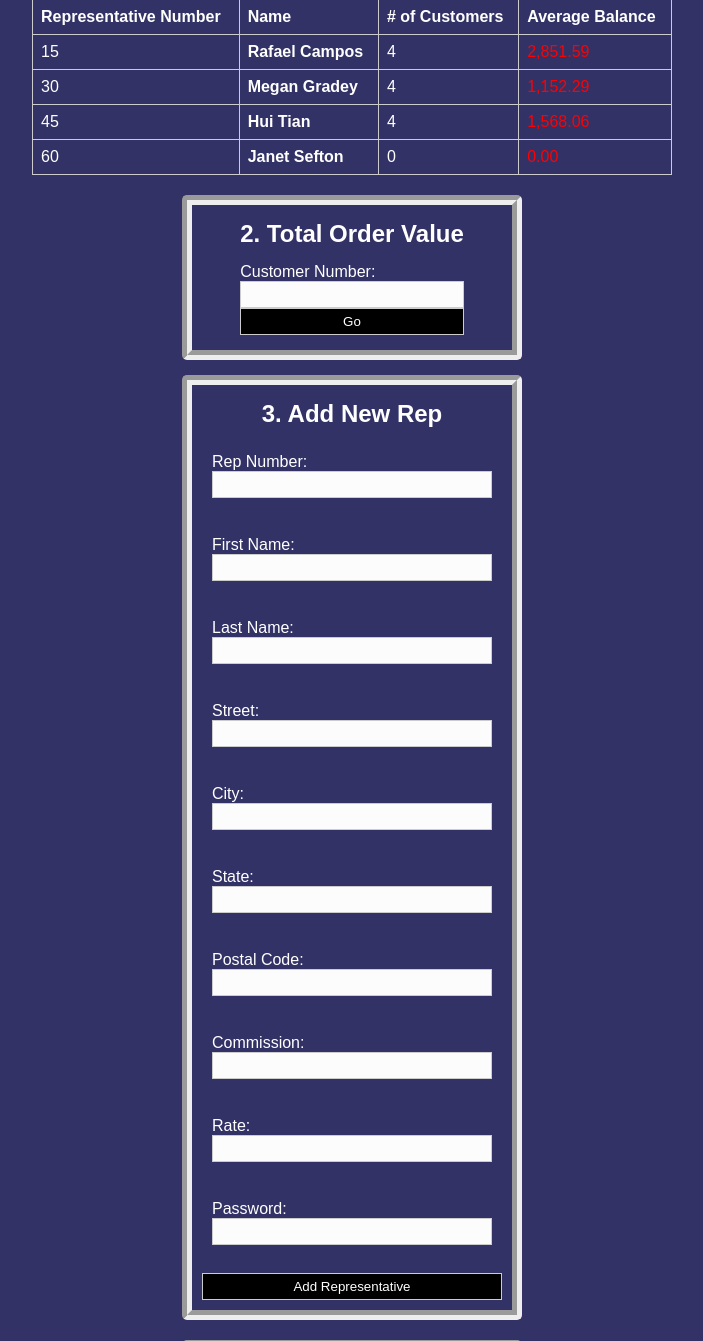
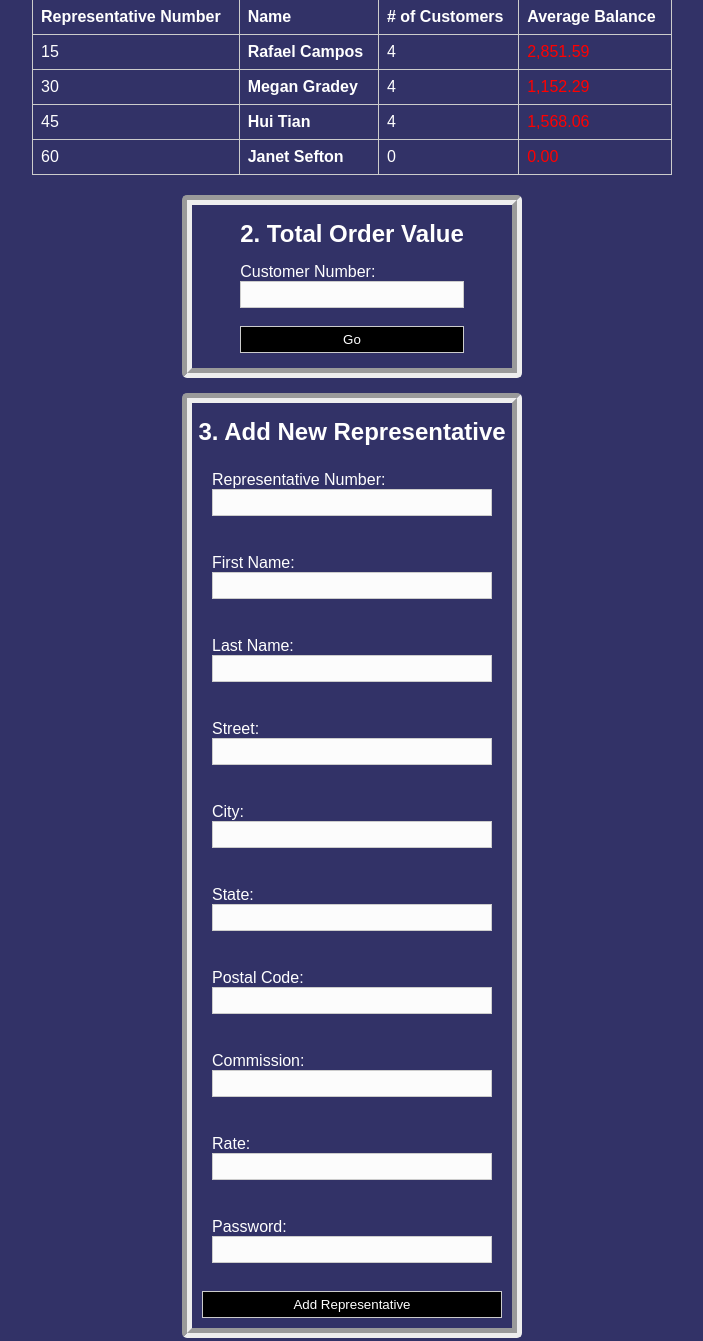
Before and after one commit to thevedantgarg/ManageSoft, a PHP site: page /dashboard.php in a window 1280 px wide. Shown: the part 129-1470 px from the top of the page, without its empty margins (288-991 px from the left). Run offline with PHP 8.4, Linux system fonts and the light colour scheme; the visitor is signed in with stand-in values (Sample User, id 1); data comes from the database, SQL or seed files in the repository.

Commit message:
fix some small stuff

```diff
--- a/dashboard.php
+++ b/dashboard.php
@@ -42,7 +42,7 @@ $rows = $db->query($sql)->fetchAll(PDO::FETCH_ASSOC);
 <div class="report-2">
 <h2 id="report2">2. Total Order Value</h2>
 <form method="GET" class="custNumForm">
-  Customer Number: <input name="custnum" required>
+  Customer Number: <input name="custnum" required> <br>
   <button>Go</button>
 </form>
 <?php if(!empty($_GET['custnum'])):
@@ -59,10 +59,10 @@ $rows = $db->query($sql)->fetchAll(PDO::FETCH_ASSOC);
 <?php endif; ?>
 </div>
 <div class="Add-rep">
-<h2 id="addrep">3. Add New Rep</h2>
+<h2 id="addrep">3. Add New Representative</h2>
 <form method="POST" action="#addrep" class="addRepForm">
   <!-- inputs: repnum, firstname, lastname, street, city, state, postal, commission, rate, password -->
-  <label>Rep Number:   <input type="text"     name="repnum"      required></label><br>
+  <label>Representative Number:   <input type="text"     name="repnum"      required></label><br>
   <label>First Name:   <input type="text"     name="firstname"   required></label><br>
   <label>Last Name:    <input type="text"     name="lastname"    required></label><br>
   <label>Street:       <input type="text"     name="street"      required></label><br>
@@ -108,7 +108,7 @@ if ($_SERVER['REQUEST_METHOD']==='POST' && isset($_POST['custnum'])) {
     ':lim'=>$_POST['newlimit'],
     ':c'  =>$_POST['custnum']
   ]);
-  echo "<p>Credit for {$_POST['custnum']} updated.</p>";
+  echo "<p>Credit for Customer {$_POST['custnum']} updated.</p>";
 }
 ?>
 
```
